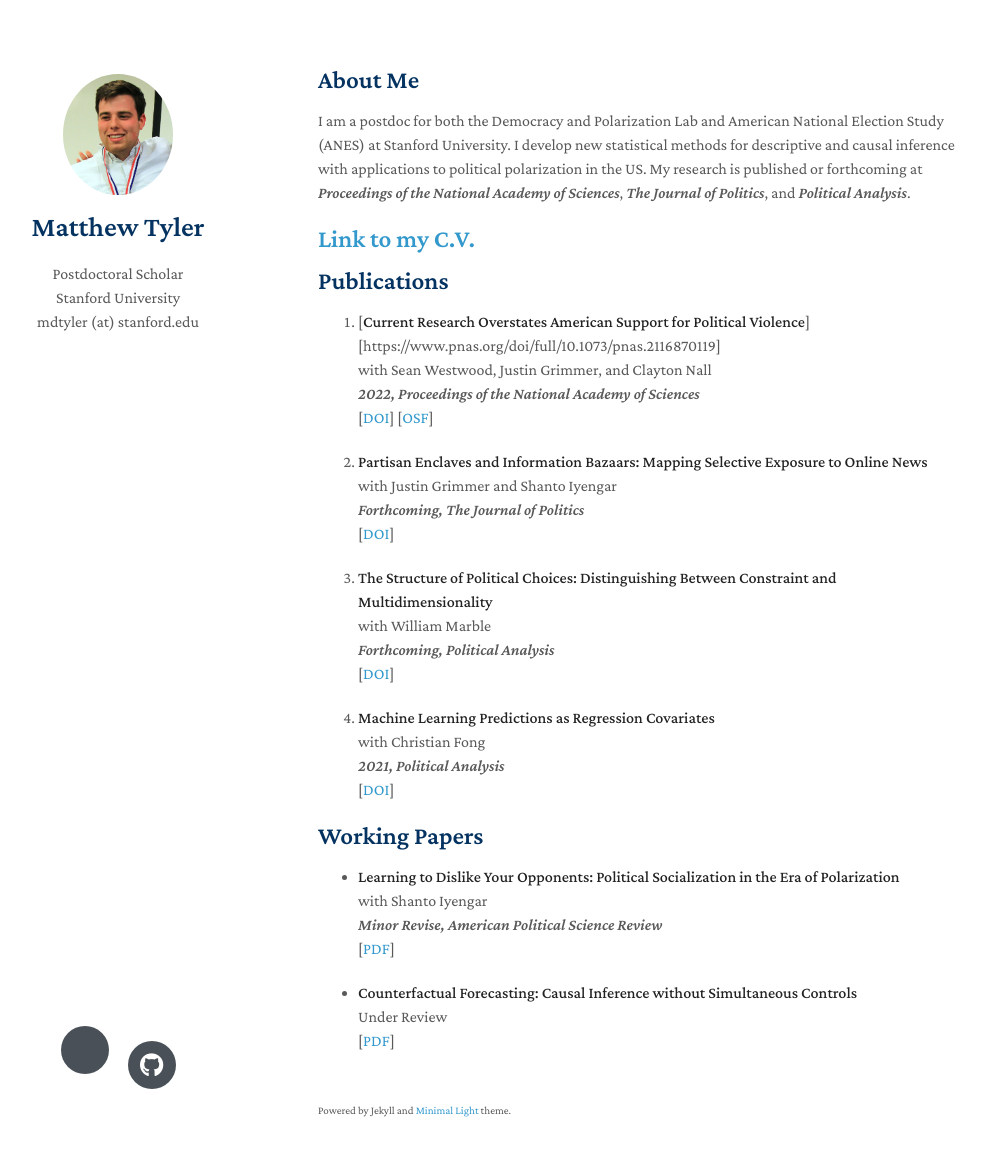
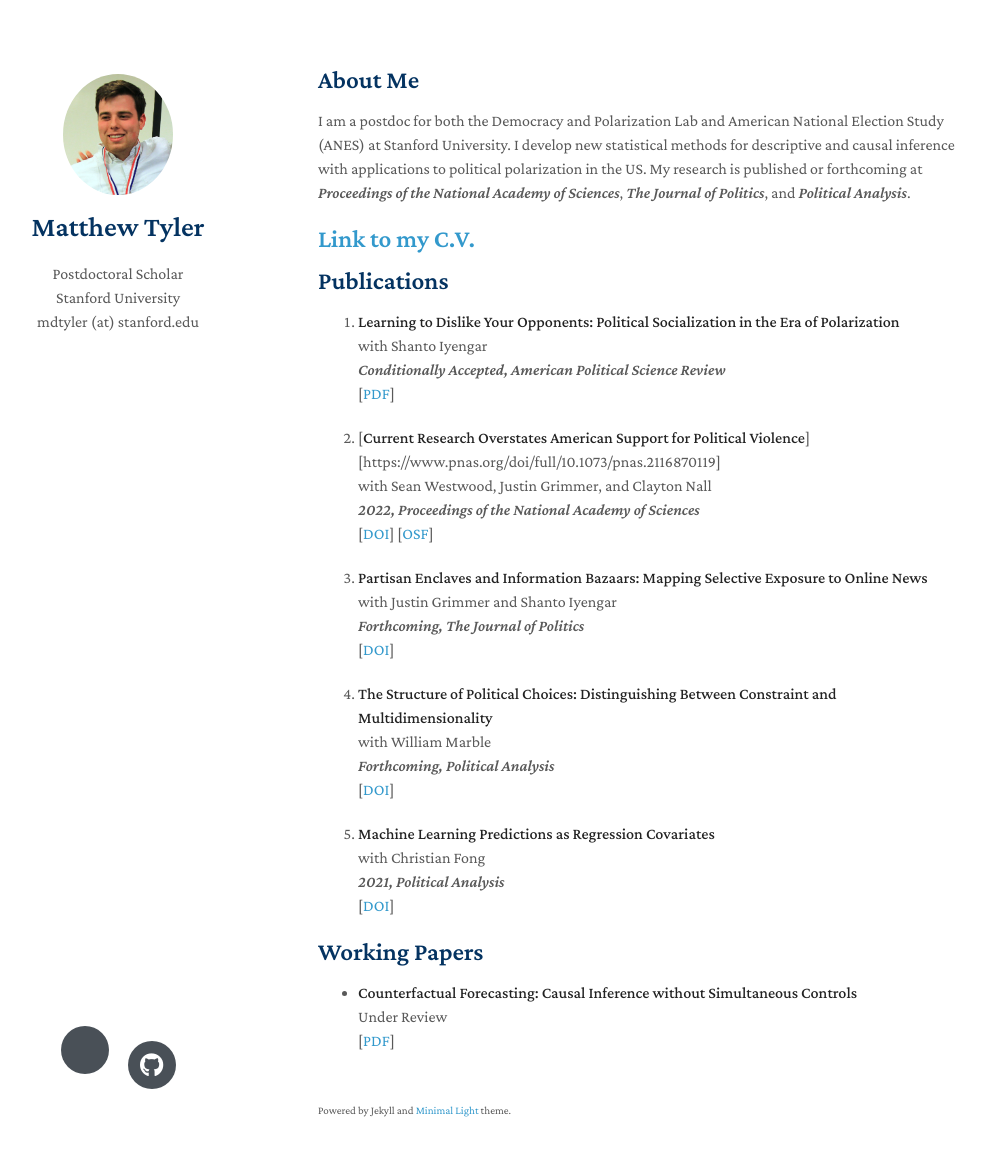
Before and after one commit to matthewtyler/matthewtyler.github.io, a Jekyll site: the page built from index.md, in a window 1280 px wide and 1191 px high. Shown: the top 1156 px of the window, without its empty margins (152-1137 px from the left). Built offline with Jekyll 4.4.1, drawn with Linux system fonts in a browser that asks for light colours; nearby versions of some CDN libraries; a style sheet for code colours, icons or effects is not loaded; our own code applies the rules of GitHub Pages for plain Markdown files; some of the changed lines change nothing that is shown.

Commit message:
Update index.md

```diff
--- a/index.md
+++ b/index.md
@@ -15,6 +15,14 @@ I am a postdoc for both the Democracy and Polarization Lab and American National
  -->
 
 ## Publications
+
+5. [**Learning to Dislike Your Opponents: Political Socialization in the Era of Polarization**][5]
+  <br>
+  with Shanto Iyengar
+  <br>
+  *Conditionally Accepted, American Political Science Review*
+  <br>
+  [[PDF][5]]
 
 4. [**Current Research Overstates American Support for Political Violence**][https://www.pnas.org/doi/full/10.1073/pnas.2116870119]
   <br>
@@ -51,13 +59,6 @@ I am a postdoc for both the Democracy and Polarization Lab and American National
 
 ## Working Papers
 
-* [**Learning to Dislike Your Opponents: Political Socialization in the Era of Polarization**][5]
-  <br>
-  with Shanto Iyengar
-  <br>
-  *Minor Revise, American Political Science Review*
-  <br>
-  [[PDF][5]]
 
 * [**Counterfactual Forecasting: Causal Inference without Simultaneous Controls**][6]
   <br>
```
